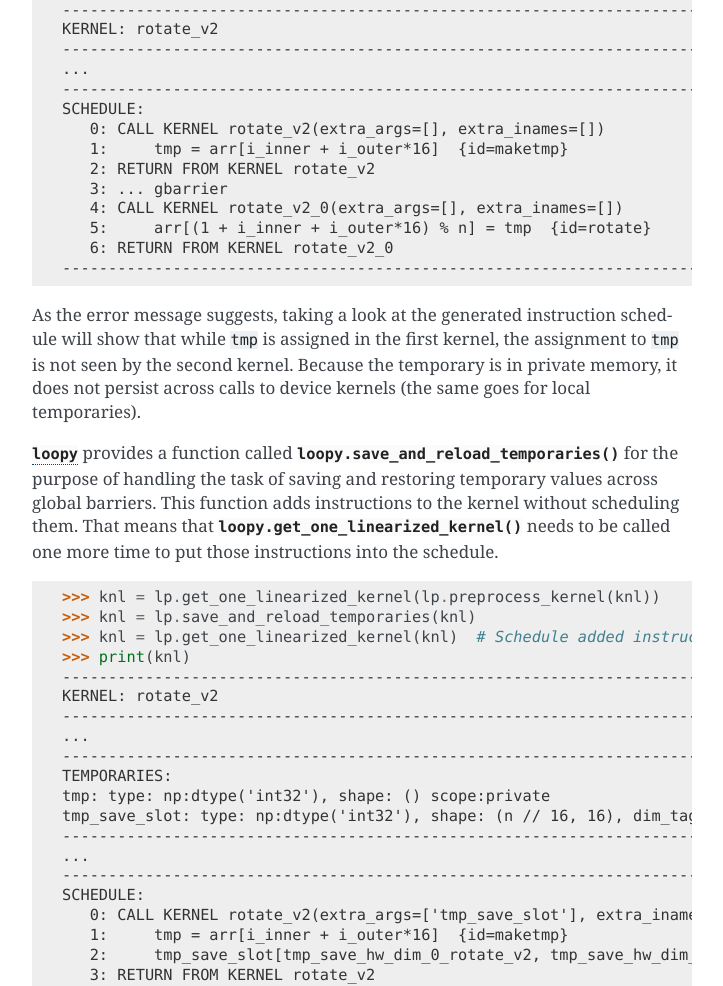
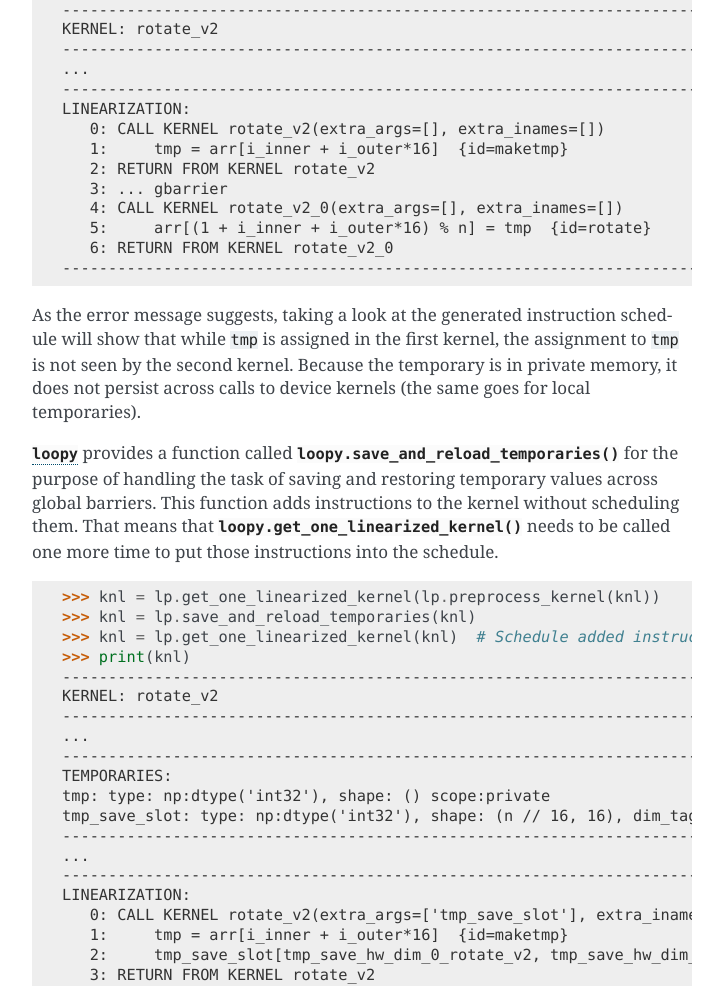
Before and after one commit to inducer/loopy, a Sphinx documentation site: the page built from doc/tutorial.rst, in a window 1280 px wide and 1400 px high, scrolled down 23008 px. Shown: the part 160-1146 px from the top of the window, without its empty margins (388-1111 px from the left). Built offline with Sphinx 7.4.7, drawn with Linux system fonts in a browser that asks for light colours; part of the change alters nothing that is shown.

Commit message:
change SCHEDULE->LINEARIZATION in doctests

```diff
--- a/doc/tutorial.rst
+++ b/doc/tutorial.rst
@@ -1213,7 +1213,7 @@ should call :func:`loopy.get_one_linearized_kernel`:
    ---------------------------------------------------------------------------
    ...
    ---------------------------------------------------------------------------
-   SCHEDULE:
+   LINEARIZATION:
       0: CALL KERNEL rotate_v2(extra_args=[], extra_inames=[])
       1:     tmp = arr[i_inner + i_outer*16]  {id=maketmp}
       2: RETURN FROM KERNEL rotate_v2
@@ -1251,7 +1251,7 @@ put those instructions into the schedule.
    ---------------------------------------------------------------------------
    ...
    ---------------------------------------------------------------------------
-   SCHEDULE:
+   LINEARIZATION:
       0: CALL KERNEL rotate_v2(extra_args=['tmp_save_slot'], extra_inames=[])
       1:     tmp = arr[i_inner + i_outer*16]  {id=maketmp}
       2:     tmp_save_slot[tmp_save_hw_dim_0_rotate_v2, tmp_save_hw_dim_1_rotate_v2] = tmp  {id=tmp.save}
```
